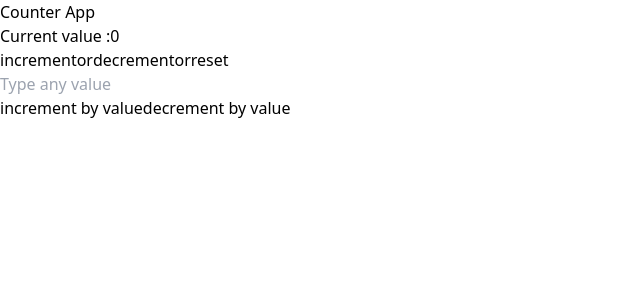
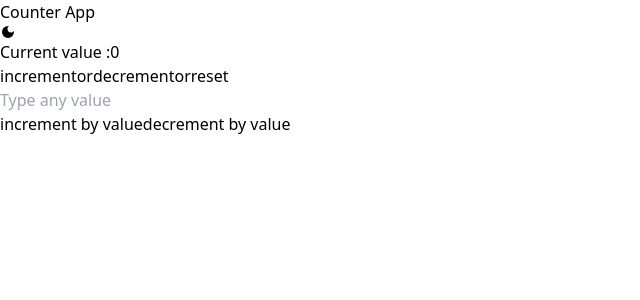
Before and after one commit to priyanshupgithub/Counter_App, a React (Vite) app: page / in a window 1280 px wide. Shown: the top 300 px of the page, without its empty margins (0-640 px from the left). Built offline with nearby package versions, Linux system fonts and the light colour scheme.

Commit message:
Building ThemeSwitcher using context API

```diff
--- a/package.json
+++ b/package.json
@@ -11,7 +11,8 @@
   },
   "dependencies": {
     "react": "^19.0.0",
-    "react-dom": "^19.0.0"
+    "react-dom": "^19.0.0",
+    "react-icons": "^5.5.0"
   },
   "devDependencies": {
     "@eslint/js": "^9.19.0",
--- a/src/App.jsx
+++ b/src/App.jsx
@@ -1,11 +1,14 @@
 import Heading from "./components/Heading";
+import { ThemeSwitcherContextProvider } from "./context/ThemeSwitcherContext";
 
 function App() {
   return (
     <>
-      <div className="h-screen">
-        <Heading />
-      </div>
+      <ThemeSwitcherContextProvider>
+        <div className="h-screen">
+          <Heading />
+        </div>
+      </ThemeSwitcherContextProvider>
     </>
   );
 }
--- a/src/components/Button.jsx
+++ b/src/components/Button.jsx
@@ -1,10 +1,13 @@
-import React, { useState } from "react";
+import React, { useContext, useState } from "react";
+import { ThemeSwitcherContext } from "../context/ThemeSwitcherContext";
 
 const Button = ({ value, handleClick }) => {
+  const { theme } = useContext(ThemeSwitcherContext);
   return (
     <>
       <button
-        className="text-center text-sm md:text-base lg:text-lg font-bold border rounded-full aspect-square w-21 md:w-24 lg:w-28 flex items-center justify-center border-black m-2 hover:bg-gray-400"
+        className={`text-center text-xs md:text-sm lg:text-base font-bold  rounded-full aspect-square w-20 md:w-24 lg:w-28 flex items-center justify-center  m-2 hover:bg-gray-400
+          ${theme === "Dark" ? "border border-white" : "border border-black"}`}
         onClick={handleClick}
       >
         {value}
--- a/src/components/Heading.jsx
+++ b/src/components/Heading.jsx
@@ -1,12 +1,16 @@
-import React, { useState } from "react";
+import React, { useContext, useState } from "react";
 import Button from "./Button";
 import InputValue from "./InputValue";
 import CurrentValue from "./CurrentValue";
+import { CiLight } from "react-icons/ci";
+import { MdDarkMode } from "react-icons/md";
+import { ThemeSwitcherContext } from "../context/ThemeSwitcherContext";
 
 const Heading = () => {
   const [currentValue, setCurrentValue] = useState(0);
   const [inputValue, setInputValue] = useState(0);
 
+  const { theme, setTheme, handleSetTheme } = useContext(ThemeSwitcherContext);
   const handleIncrement = () => {
     setCurrentValue((prev) => prev + 1);
   };
@@ -18,30 +22,48 @@ const Heading = () => {
     setInputValue(0);
   };
 
-  const handleIncrementByValue = ()=>{
-    setCurrentValue((prev)=>prev+Number(inputValue));
-  }
+  const handleIncrementByValue = () => {
+    setCurrentValue((prev) => prev + Number(inputValue));
+  };
 
-  const handleDecrementByValue = ()=>{
-    setCurrentValue((prev)=>prev-Number(inputValue));
-
-  }
+  const handleDecrementByValue = () => {
+    setCurrentValue((prev) => prev - Number(inputValue));
+  };
   return (
-    <div className="flex flex-col w-[90%] mx-auto h-[90%] items-center">
-      <h1 className="text-4xl text-center mt-10 font-bold uppercase ">
+    <div
+      className={`flex flex-col w-full mx-auto h-full items-center
+      ${theme === "Dark" ? "bg-black text-white" : "bg-white text-black"}`}
+    >
+      <h1 className="text-2xl md:text-3xl lg:text-4xl text-center mt-10 font-bold uppercase ">
         Counter App
       </h1>
-      <div className="border bg-gray-200 mt-10 h-full flex flex-col w-full items-center">
+      <span
+        className="absolute text-4xl top-[5%] right-[5%] cursor-pointer"
+        onClick={handleSetTheme}
+      >
+        {theme === "Light" ? <MdDarkMode /> : <CiLight />}
+      </span>
+      <div
+        className={`border mt-10 h-full flex flex-col w-full items-center
+
+        ${theme === "Dark" ? "bg-black text-white" : "bg-gray-200 text-black"}`}
+      >
         <CurrentValue value={currentValue} />
-        <div className="flex mt-4 w-[60%] justify-center gap-1 flex-wrap md:flex-nowrap lg:flex-nowrap ">
+        <div className="flex mt-4 w-full justify-center gap-1 flex-wrap md:flex-nowrap lg:flex-nowrap ">
           <Button value="incrementor" handleClick={handleIncrement} />
           <Button value="decrementor" handleClick={handleDecrement} />
           <Button value="reset" handleClick={handleReset} />
         </div>
-        <InputValue inputValue = {inputValue} setInputValue = {setInputValue}/>
+        <InputValue inputValue={inputValue} setInputValue={setInputValue} />
         <div className="flex mt-4 w-[30%] justify-center gap-1">
-        <Button value="increment by value" handleClick={handleIncrementByValue} />
-        <Button value="decrement by value" handleClick={handleDecrementByValue} />
+          <Button
+            value="increment by value"
+            handleClick={handleIncrementByValue}
+          />
+          <Button
+            value="decrement by value"
+            handleClick={handleDecrementByValue}
+          />
         </div>
       </div>
     </div>
--- a/src/components/InputValue.jsx
+++ b/src/components/InputValue.jsx
@@ -21,7 +21,7 @@ const InputValue = ({ inputValue, setInputValue }) => {
           name="input_number"
           value={inputValue === 0 ? "" : inputValue}
           onChange={handleOnChange}
-          className=" bg-gray-100 rounded-full w-[50%] md:w-[40%] lg:w-[30%] mt-10 p-2 appearance-none outline-none"
+          className=" bg-gray-100 text-black rounded-full w-[50%] md:w-[40%] lg:w-[30%] mt-10 p-2 appearance-none outline-none"
           onFocus={handleOnBlur} // Restore 0 when input is empty
           style={{
             WebkitAppearance: "none",
--- /dev/null
+++ b/src/context/ThemeSwitcherContext.jsx
@@ -0,0 +1,19 @@
+import { createContext, useState } from "react";
+
+const ThemeSwitcherContext = createContext();
+
+const ThemeSwitcherContextProvider = ({ children }) => {
+  const [theme, setTheme] = useState("Light");
+
+  const handleSetTheme = () => {
+    setTheme((prev) => (prev === "Light" ? "Dark" : "Light"));
+  };
+
+  return (
+    <ThemeSwitcherContext.Provider value={{ theme, setTheme, handleSetTheme }}>
+      {children}
+    </ThemeSwitcherContext.Provider>
+  );
+};
+
+export { ThemeSwitcherContext, ThemeSwitcherContextProvider };
```
Also changed, not shown: 1 other file (tests, documents, lock files or other folders).
